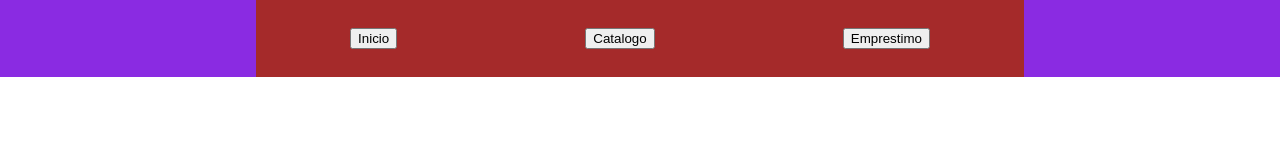
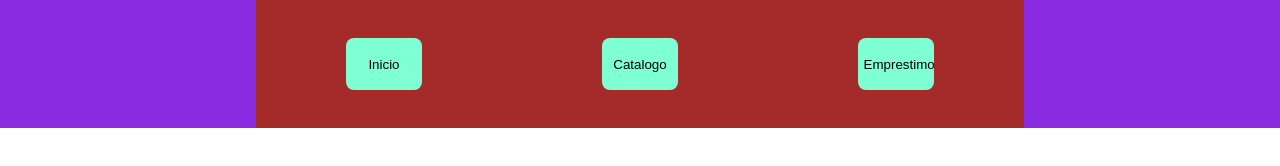
Before and after one commit to Italo-FL/Estudos, a plain HTML site: page Web - Biblioteca/index.html in a window 1280 px wide. Drawn offline with Linux system fonts and the light colour scheme.

Commit message:
Add files via upload

```diff
--- a/Web - Biblioteca/style.css
+++ b/Web - Biblioteca/style.css
@@ -1,7 +1,8 @@
 header{
     display: flex;
     width: 100%;
-    height: 6vw;
+    min-width: 320px;
+    min-height: 10vw;
     background-color: blueviolet;
 }
 
@@ -22,5 +23,9 @@ nav.menu{
 }
 
 button.item-menu{
-
+    background-color: aquamarine;
+    border: 2px;
+    border-radius: 8px;
+    width: 10%;
+    height: 40%;
 }
```
